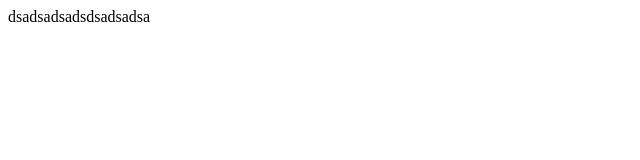
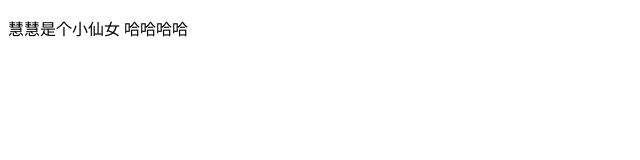
Before and after one commit to fangchunrong/-, a plain HTML site: page a.html in a window 1280 px wide. Shown: the whole page, without its empty margins (0-640 px from the left). Drawn offline with Linux system fonts and the light colour scheme.

Commit message:
内容已改

```diff
--- a/a.html
+++ b/a.html
@@ -5,6 +5,6 @@
 	<title>Document</title>
 </head>
 <body>
-	dsadsadsadsdsadsadsa
+	<p>慧慧是个小仙女  哈哈哈哈</p>
 </body>
 </html>
```
